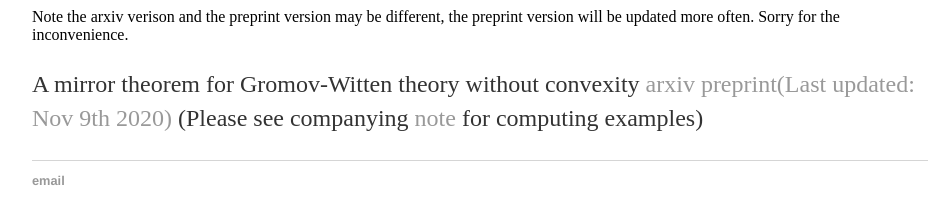
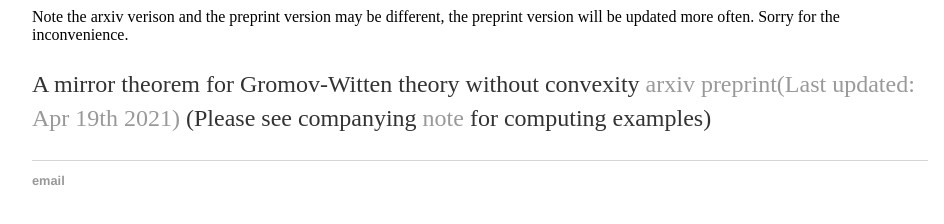
Before and after one commit to Junmathwang/junmathwang.github.io, a Jekyll site: the page built from research/index.html, in a window 1280 px wide. Shown: the part 189-413 px from the top of the page, without its empty margins (160-1104 px from the left). Built offline with Jekyll 4.4.1, drawn with Linux system fonts in a browser that asks for light colours.

Commit message:
Update index.html

```diff
--- a/research/index.html
+++ b/research/index.html
@@ -7,6 +7,6 @@
 
 					<h1>Papers and Preprints</h1>
                                         Note the arxiv verison and the preprint version may be different, the preprint version will be updated more often. Sorry for the inconvenience.
-					<p> A mirror theorem for Gromov-Witten theory without convexity <a href="http://arxiv.org/abs/1910.14440">arxiv</a> <a href="var3- GW without convexity.pdf">preprint(Last updated: Nov 9th 2020)</a> (Please see companying <a href="https://www.dropbox.com/s/fnonb722qjsjdp3/I-functions%20for%20toric%20stack%20hypersurface.pdf?dl=0">note</a> for computing examples)
+					<p> A mirror theorem for Gromov-Witten theory without convexity <a href="http://arxiv.org/abs/1910.14440">arxiv</a> <a href="var3- GW without convexity.pdf">preprint(Last updated: Apr 19th 2021)</a> (Please see companying <a href="https://www.dropbox.com/s/fnonb722qjsjdp3/I-functions%20for%20toric%20stack%20hypersurface.pdf?dl=0">note</a> for computing examples)
 
 	</div>
```
